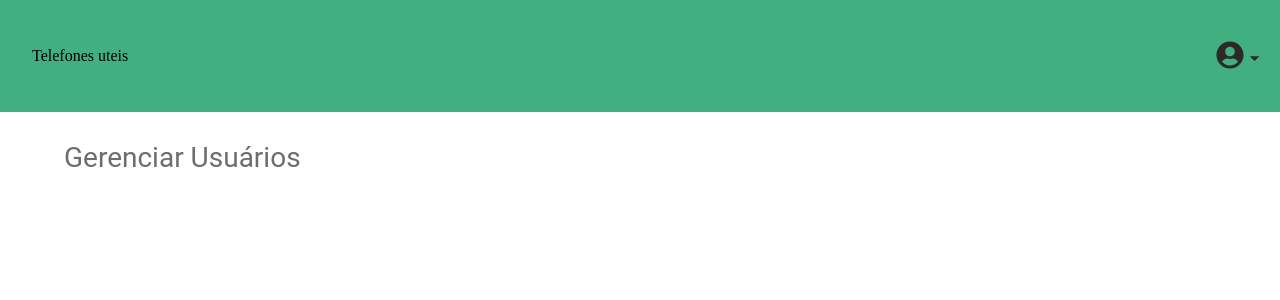
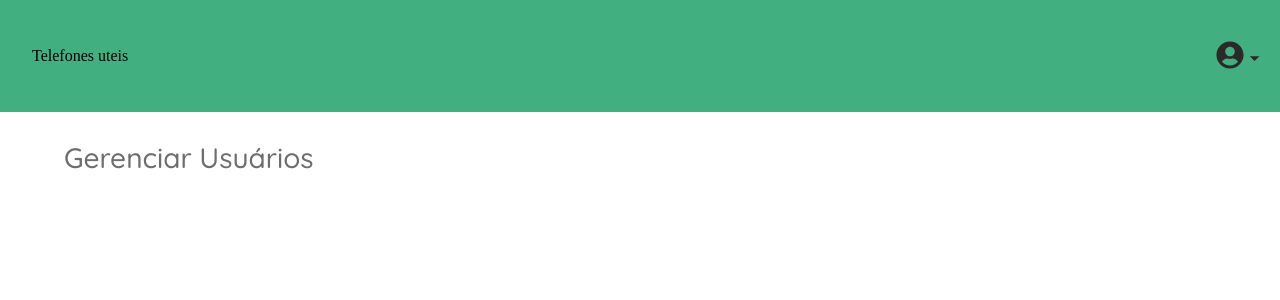
Before and after one commit to MatheusAraripe/desafio-anova, a React (Vite) app: page /admin in a window 1280 px wide. Shown: the top 300 px of the page. Built offline with nearby package versions, Linux system fonts and the light colour scheme; sample sign-in values are in the browser's storage.

Commit message:
fix: refatorando o input do baner para um outro componente

```diff
--- a/src/components/Baner.jsx
+++ b/src/components/Baner.jsx
@@ -1,19 +1,14 @@
 // eslint-disable-next-line no-unused-vars
-import React, { useState } from 'react'
-import {BiSearchAlt} from "react-icons/bi"
-import Select from './Select'
+import React from 'react'
+import InputWithSelect from './InputWithSelect'
 import "../styles/baner.scss"
 
 function Baner() {
 
-  const [selected, setSelected] = useState("Selecione...")
+
   return (
     <div className='baner-container'>
-      <Select selected={selected} setSelected={setSelected}/>
-      <input type="text" name="" id="" className='nome-input' placeholder='Digite o nome do colaborador'/>
-      <div className="search-icon-container">
-        <BiSearchAlt className='search-icon'/>
-      </div>
+      <InputWithSelect />
     </div>
   )
 }
--- /dev/null
+++ b/src/components/InputWithSelect.jsx
@@ -0,0 +1,20 @@
+import React, { useState } from 'react'
+import {BiSearchAlt} from "react-icons/bi"
+import Select from './Select'
+
+function InputWithSelect() {
+
+  const [selected, setSelected] = useState("Selecione...")
+
+  return (
+    <>
+        <Select selected={selected} setSelected={setSelected}/>
+        <input type="text" name="" id="" className='nome-input' placeholder='Digite o nome do colaborador'/>
+        <div className="search-icon-container">
+        <BiSearchAlt className='search-icon'/>
+        </div>
+    </>
+  )
+}
+
+export default InputWithSelect
--- a/src/pages/AdminPage/adminpage.scss
+++ b/src/pages/AdminPage/adminpage.scss
@@ -9,5 +9,5 @@
 .admin-title{
   color: #6D6D6D;
   font-size: 28px;
-  font-family: Roboto;
+  font-family: 'Quicksand', sans-serif;
 }
```
